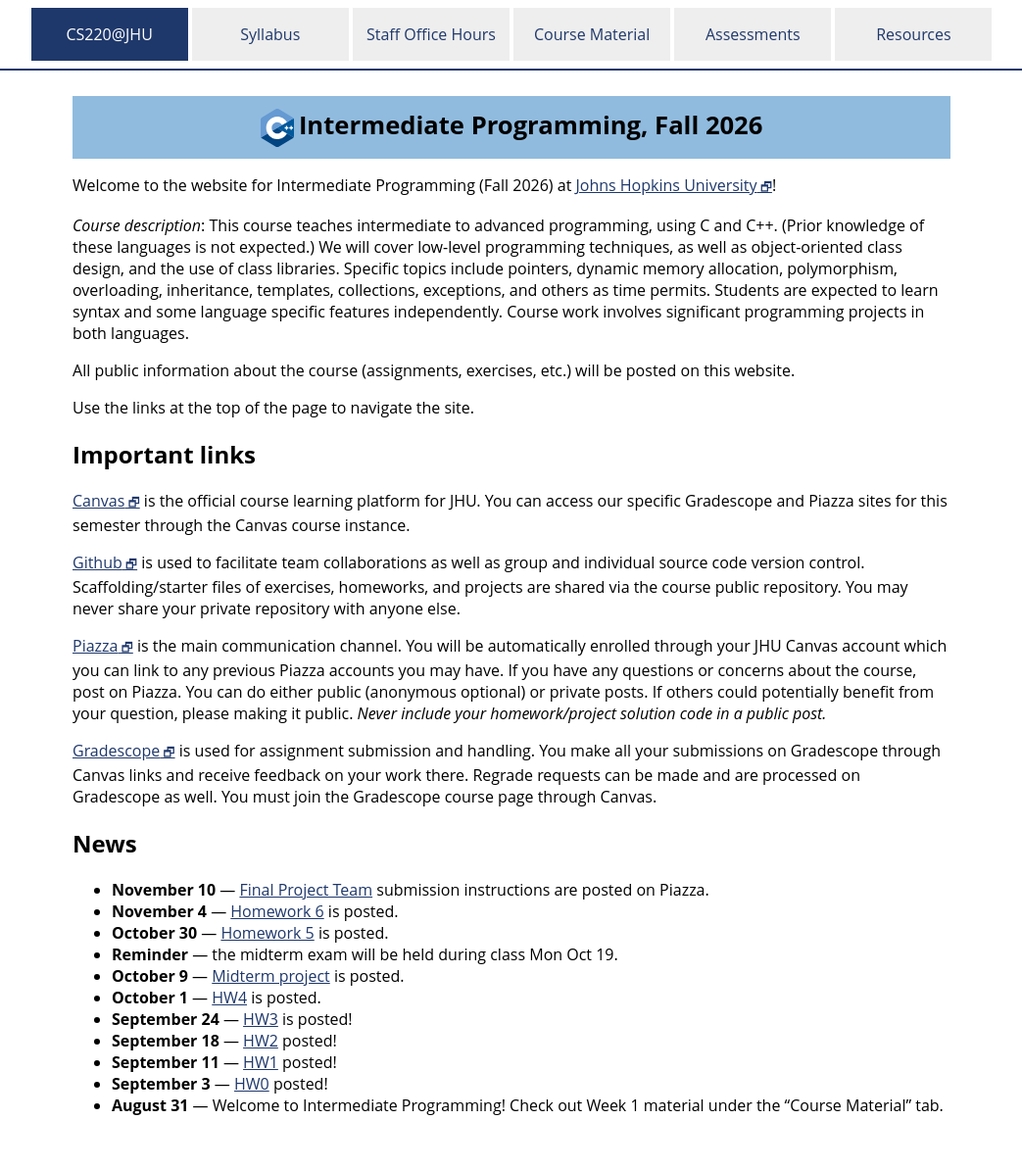
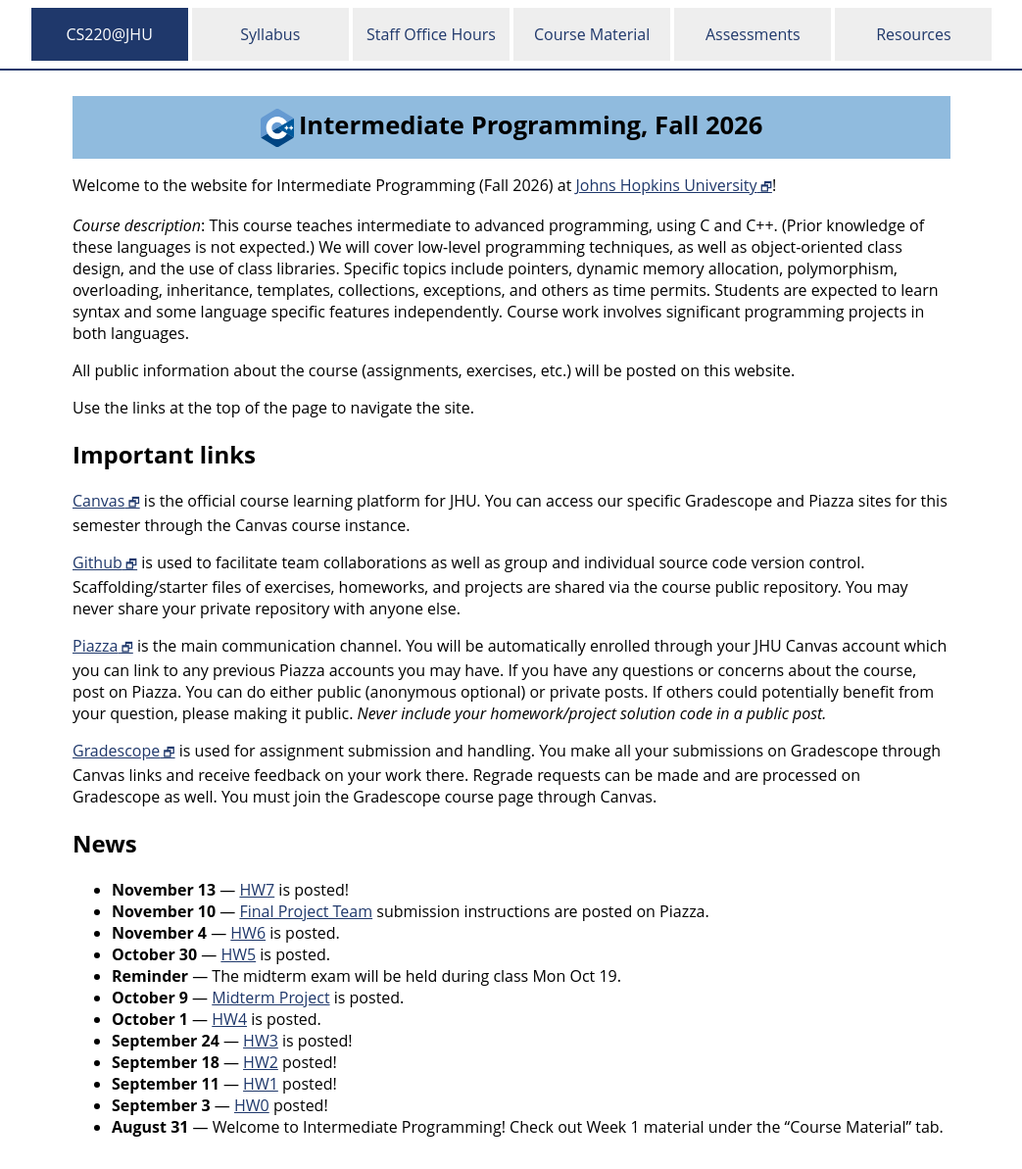
Before and after one commit to jhu-ip/cs220-f26, a Jekyll site: the page built from index.md, in a window 1280 px wide. Shown: the whole page at 98% size, without its empty margins (118-1161 px from the left). Built offline with Jekyll 4.4.1, drawn with Linux system fonts in a browser that asks for light colours; before the commit the page ends 1171 px from its top, so only the background shows below that.

Commit message:
publishing hw7 on index and schedule (assessments)

```diff
--- a/index.md
+++ b/index.md
@@ -45,15 +45,14 @@
 
 <!--
 * **April 13** — [Final Project](assign/final.html) is posted!
-* **April 10** — [Homework 7](assign/hw7.html) is posted!
 * **April 1** — Final exam location information has been added to syllabus.
 -->
-
+* **November 13** — [HW7](assign/hw7.html) is posted!
 * **November 10** — [Final Project Team](https://piazza.com/class/mqqmuff1qgi6l/post/163) submission instructions are posted on Piazza.
-* **November 4** — [Homework 6](https://www.gradescope.com/courses/1328799/assignments/8990525) is posted.
-* **October 30** — [Homework 5](assign/hw5.html) is posted.
-* **Reminder** — the midterm exam will be held during class Mon Oct 19.
-* **October 9** — [Midterm project](assign/midterm.html) is posted.
+* **November 4** — [HW6](https://www.gradescope.com/courses/1328799/assignments/8990525) is posted.
+* **October 30** — [HW5](assign/hw5.html) is posted.
+* **Reminder** — The midterm exam will be held during class Mon Oct 19.
+* **October 9** — [Midterm Project](assign/midterm.html) is posted.
 * **October 1** — [HW4](https://www.gradescope.com/courses/1328799/assignments/8767708/) is posted.
 * **September 24** — [HW3](assign/hw3.html) is posted!
 * **September 18** — [HW2](https://www.gradescope.com/courses/1328799/assignments/8554974/) posted!
```
Also changed, not shown: schedule.md (+1 -2 lines).
